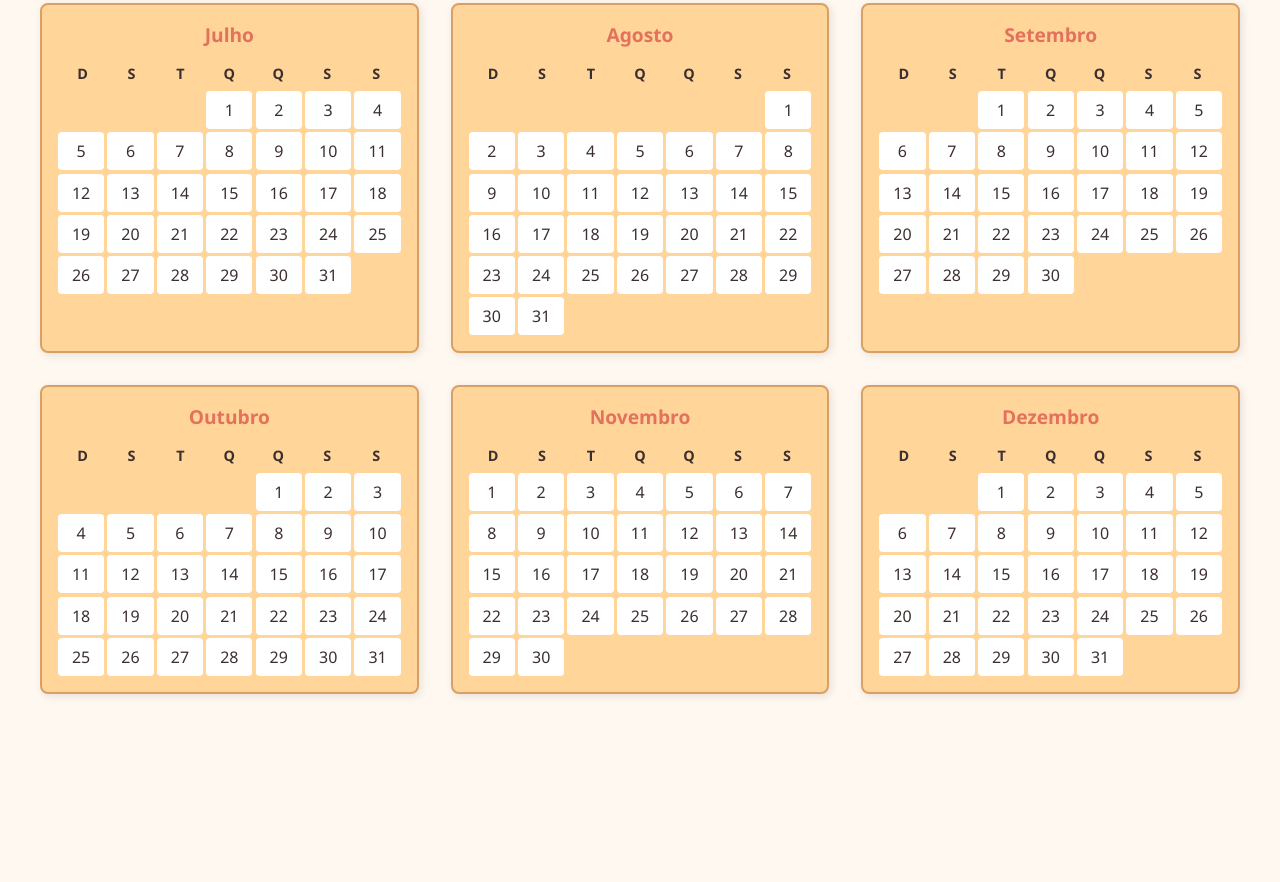
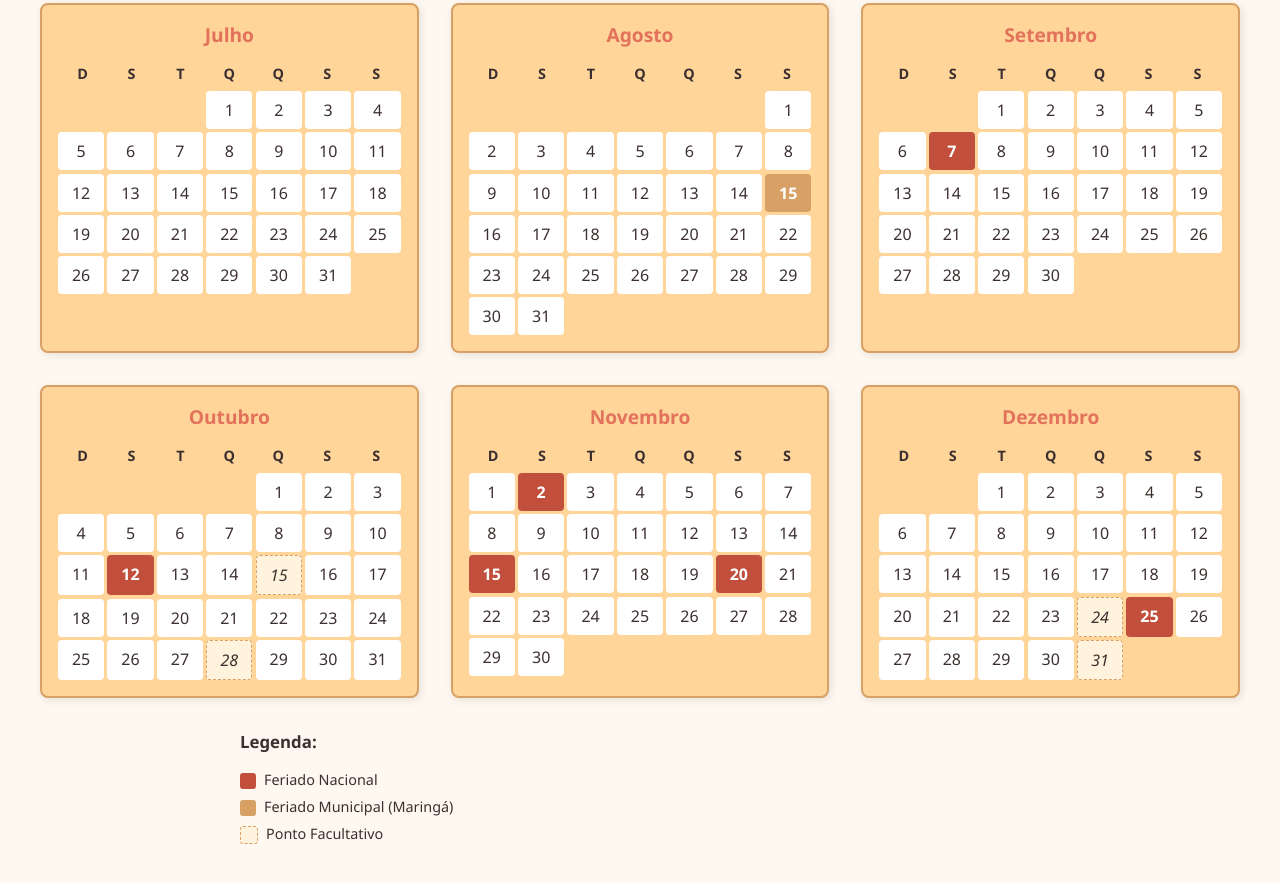
Before and after one commit to ParoquiaSantoExpedito/CasamentosSantoExpedito, a plain HTML site: page index.html in a window 1280 px wide. Shown: the part 848-1730 px from the top of the page. Before the commit the page ends 1574 px from the top, so only its background shows below. Drawn offline with Linux system fonts and the light colour scheme.

Commit message:
Update index.html

```diff
--- a/index.html
+++ b/index.html
@@ -3,14 +3,16 @@
 <head>
   <meta charset="UTF-8" />
   <meta name="viewport" content="width=device-width, initial-scale=1.0"/>
-  <title>Calendário 2026</title>
+  <title>Calendário 2026 - Maringá</title>
   <style>
     :root {
       --terracota: #E2725B;
       --caramelo: #FFD59A;
+      --terracota-escuro: #C14F3C;
+      --caramelo-escuro: #D9A066;
+      --facultativo: #FFF3DD;
       --fundo: #FFF8F0;
       --texto: #3C2F2F;
-      --borda: #D9A066;
     }
 
     body {
@@ -37,7 +39,7 @@
 
     .mes {
       background-color: var(--caramelo);
-      border: 2px solid var(--borda);
+      border: 2px solid var(--caramelo-escuro);
       border-radius: 8px;
       padding: 1rem;
       box-shadow: 2px 2px 8px rgba(0,0,0,0.1);
@@ -75,12 +77,54 @@
     .vazio {
       background-color: transparent;
     }
+
+    .feriado-nacional {
+      background-color: var(--terracota-escuro);
+      color: white;
+      font-weight: bold;
+    }
+
+    .feriado-municipal {
+      background-color: var(--caramelo-escuro);
+      color: white;
+      font-weight: bold;
+    }
+
+    .facultativo {
+      background-color: var(--facultativo);
+      border: 1px dashed var(--caramelo-escuro);
+      font-style: italic;
+    }
+
+    .legenda {
+      max-width: 800px;
+      margin: 2rem auto 0 auto;
+      font-size: 0.9rem;
+    }
+
+    .legenda div {
+      margin-bottom: 0.5rem;
+    }
+
+    .cor-box {
+      display: inline-block;
+      width: 16px;
+      height: 16px;
+      margin-right: 0.5rem;
+      vertical-align: middle;
+      border-radius: 3px;
+    }
   </style>
 </head>
 <body>
-  <h1>Calendário 2026</h1>
-  <div class="ano">
-    <!-- JavaScript vai preencher os meses aqui -->
+  <h1>Calendário 2026 – Maringá</h1>
+  <div class="ano" id="calendario"></div>
+
+  <div class="legenda">
+    <h3>Legenda:</h3>
+    <div><span class="cor-box" style="background-color:#C14F3C;"></span>Feriado Nacional</div>
+    <div><span class="cor-box" style="background-color:#D9A066;"></span>Feriado Municipal (Maringá)</div>
+    <div><span class="cor-box" style="background-color:#FFF3DD; border: 1px dashed #D9A066;"></span>Ponto Facultativo</div>
   </div>
 
   <script>
@@ -92,7 +136,36 @@
     const diasSemana = ["D", "S", "T", "Q", "Q", "S", "S"];
 
     const ano = 2026;
-    const containerAno = document.querySelector('.ano');
+    const containerAno = document.getElementById('calendario');
+
+    // Feriados e pontos facultativos
+    const feriados = {
+      // formato: 'MM-DD': 'tipo' ('nacional' | 'municipal' | 'facultativo')
+      '01-01': 'nacional',
+      '02-16': 'facultativo',
+      '02-17': 'facultativo',
+      '02-18': 'facultativo',
+      '04-03': 'nacional',
+      '04-21': 'nacional',
+      '05-01': 'nacional',
+      '05-10': 'municipal',
+      '06-04': 'facultativo',
+      '08-15': 'municipal',
+      '09-07': 'nacional',
+      '10-12': 'nacional',
+      '10-15': 'facultativo',
+      '10-28': 'facultativo',
+      '11-02': 'nacional',
+      '11-15': 'nacional',
+      '11-20': 'nacional',
+      '12-24': 'facultativo',
+      '12-25': 'nacional',
+      '12-31': 'facultativo'
+    };
+
+    function formatKey(month, day) {
+      return `${String(month + 1).padStart(2, '0')}-${String(day).padStart(2, '0')}`;
+    }
 
     function criarCalendarioMes(mesIndex) {
       const mesDiv = document.createElement('div');
@@ -117,17 +190,25 @@
       const primeiroDia = new Date(ano, mesIndex, 1).getDay();
       const diasNoMes = new Date(ano, mesIndex + 1, 0).getDate();
 
-      // Espaços em branco antes do primeiro dia
       for (let i = 0; i < primeiroDia; i++) {
         const vazio = document.createElement('div');
         vazio.className = 'dia vazio';
         diasDiv.appendChild(vazio);
       }
 
-      // Dias do mês
       for (let dia = 1; dia <= diasNoMes; dia++) {
         const diaDiv = document.createElement('div');
         diaDiv.className = 'dia';
+
+        const key = formatKey(mesIndex, dia);
+        if (feriados[key]) {
+          diaDiv.classList.add(
+            feriados[key] === 'nacional' ? 'feriado-nacional' :
+            feriados[key] === 'municipal' ? 'feriado-municipal' :
+            'facultativo'
+          );
+        }
+
         diaDiv.textContent = dia;
         diasDiv.appendChild(diaDiv);
       }
@@ -136,7 +217,6 @@
       containerAno.appendChild(mesDiv);
     }
 
-    // Criar calendário para todos os meses
     for (let i = 0; i < 12; i++) {
       criarCalendarioMes(i);
     }
```
